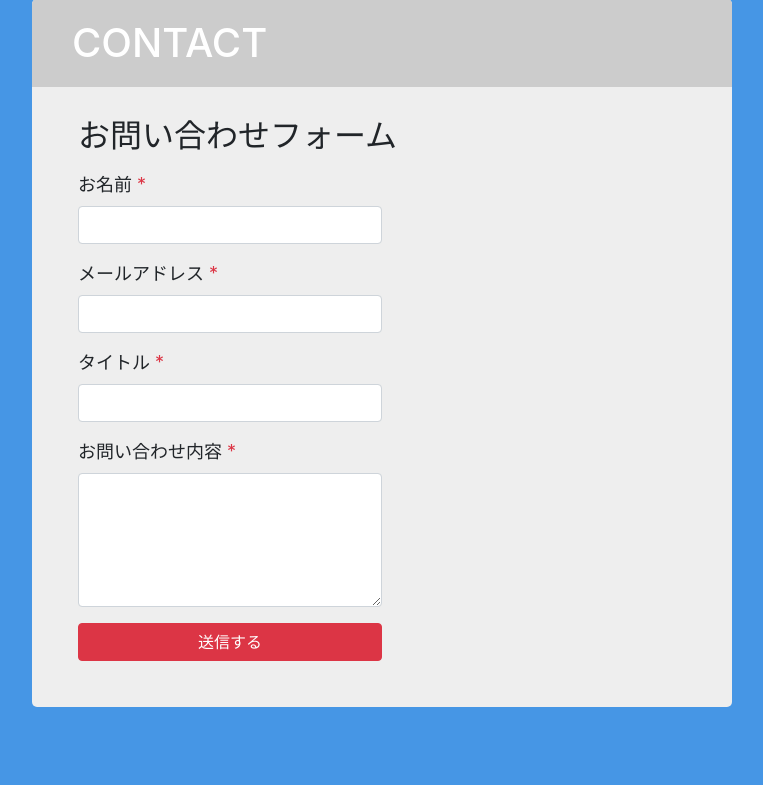
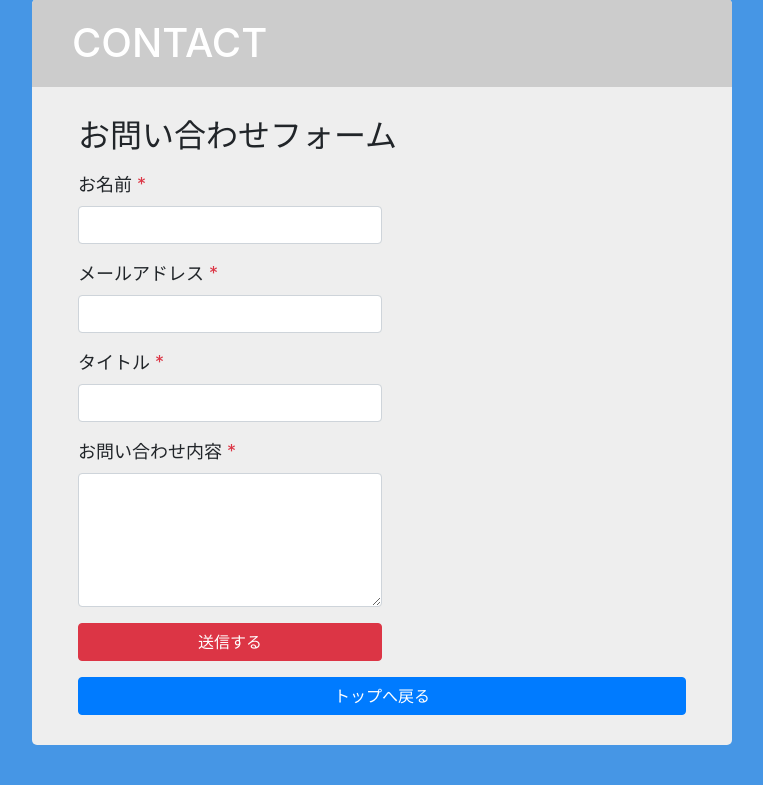
Before and after one commit to JUN-work/SES-Joint-Development-for-deploy-, a PHP site: page /contact/contact_top.php in a window 1280 px wide. Shown: the part 41-826 px from the top of the page, without its empty margins (258-1021 px from the left). Before the commit the page ends 748 px from the top, so only its background shows below. Run offline with PHP 8.4, Linux system fonts and the light colour scheme.

Commit message:
お問い合わせページ最初に「トップへ戻る」ボタンを追加

```diff
--- a/contact/contact_top.php
+++ b/contact/contact_top.php
@@ -86,6 +86,10 @@ if (isset($_REQUEST['action']) && $_REQUEST['action'] === 'rewrite'){
           </div>
 
         </form>
+
+        <a href="../index.php">
+          <input type="submit" class="btn btn-primary btn-block" name="confirm" value="トップへ戻る">
+        </a>
       </div>
     </div>
 </body>
```
Also changed, not shown: 2 other files.
